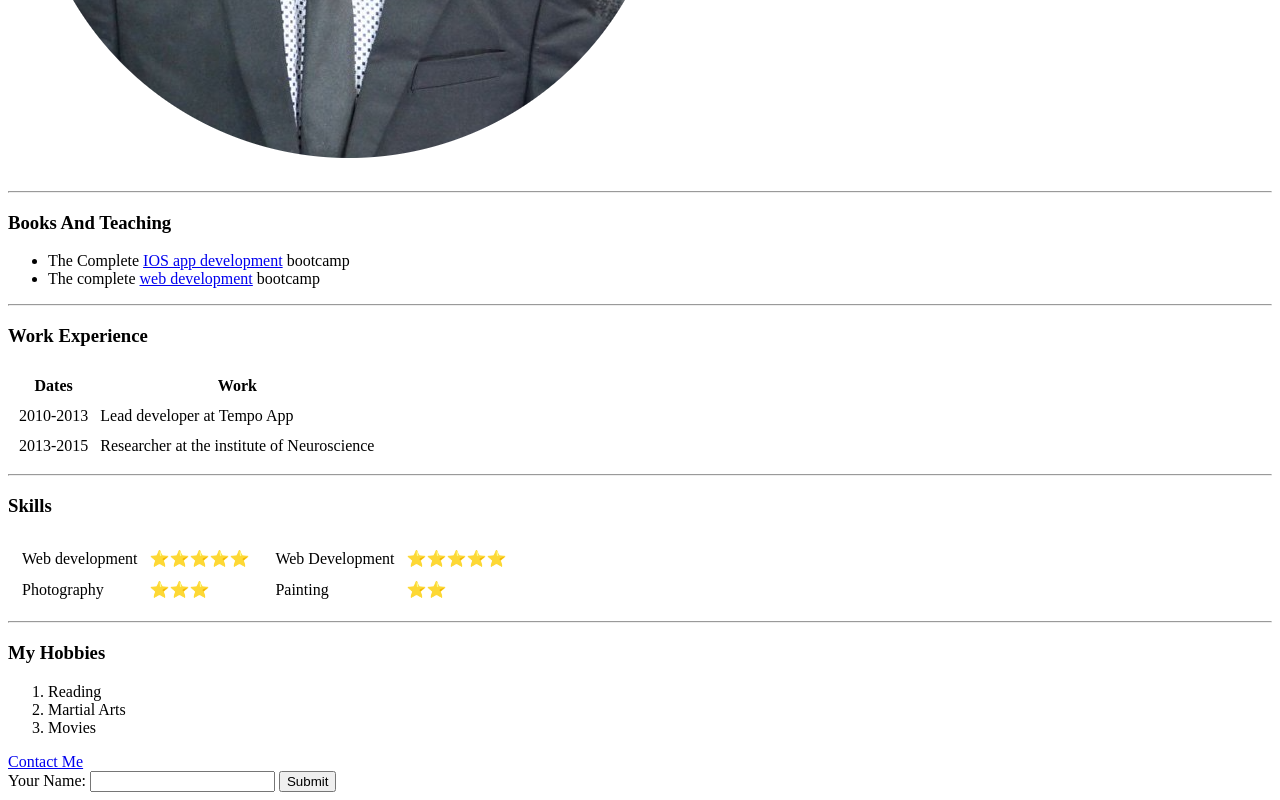
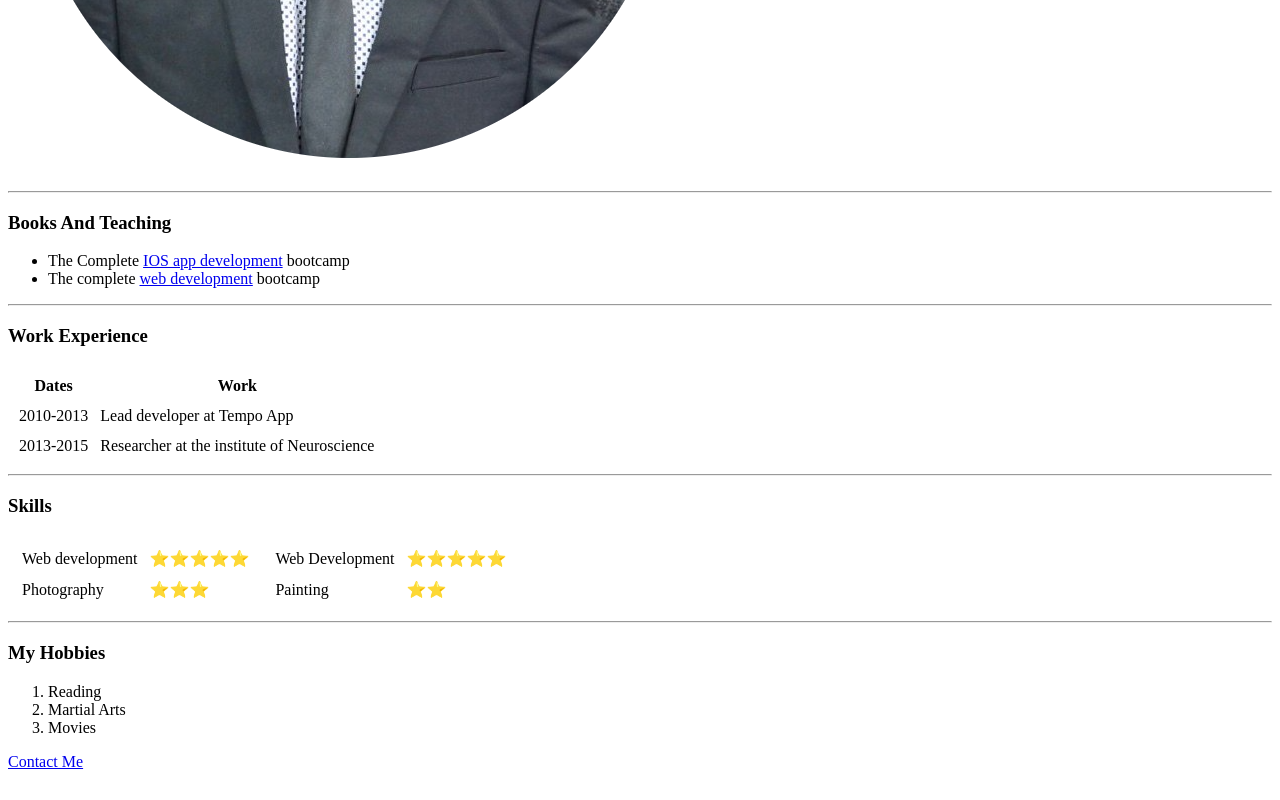
Before and after one commit to Pr0f-KAY/CV, a plain HTML site: page index.html in a window 1280 px wide. Shown: the part 511-1311 px from the top of the page. After the commit the page ends 1290 px from the top, so only its background shows below. Drawn offline with Linux system fonts and the light colour scheme.

Commit message:
Update index.html

```diff
--- a/index.html
+++ b/index.html
@@ -85,11 +85,7 @@
   </ol>
   <a href="contact-me.html">Contact Me</a>
 
-  <form action="">
-    <label for="">Your Name:</label>
-    <input type="text">
-    <input type="submit">
-  </form>
+
 
 </body>
 </html>
```
